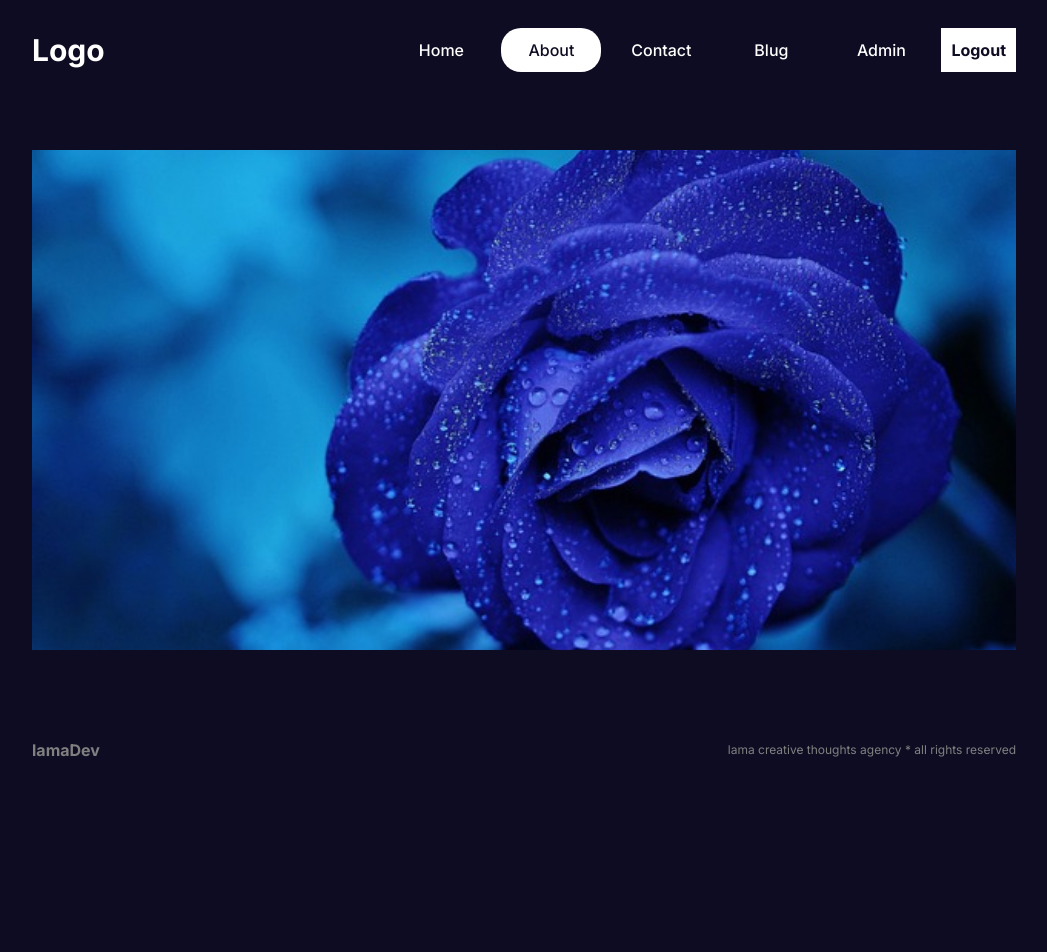
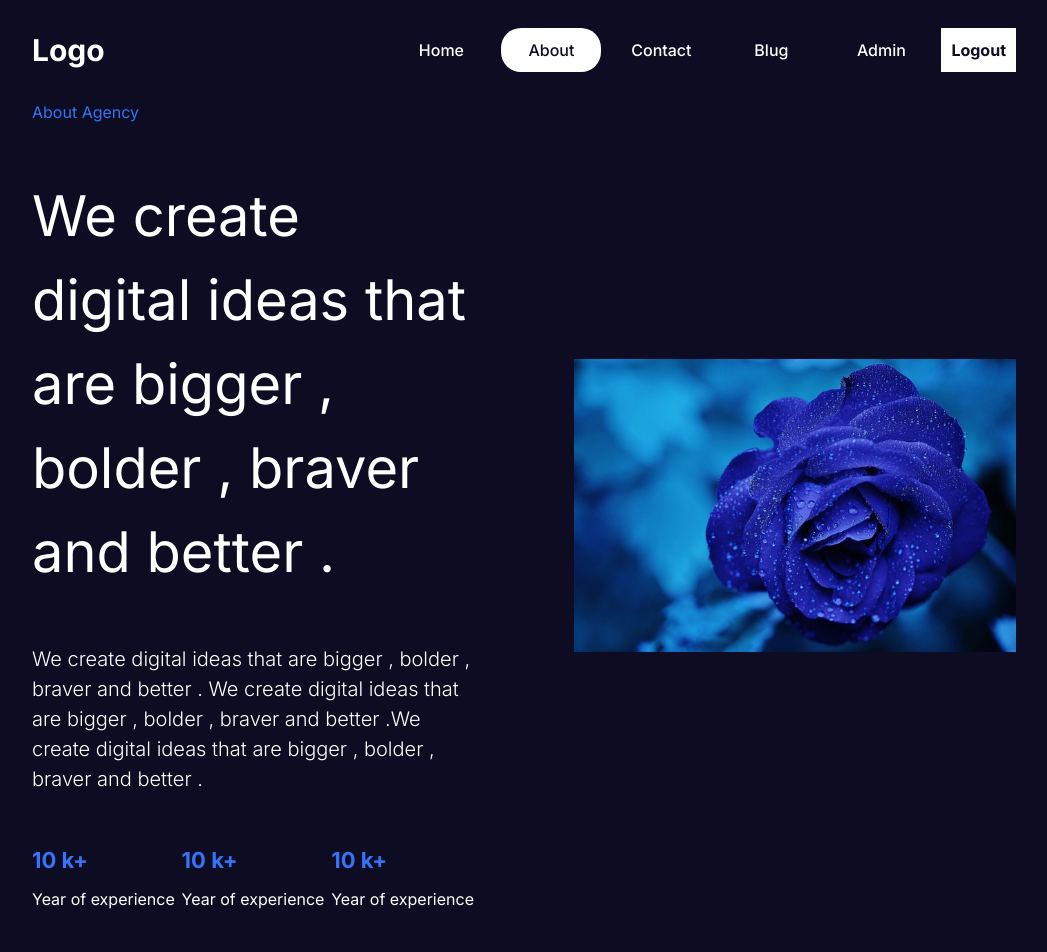
Before and after one commit to alirezatalebizadeh/learn_next_lamadev, a Next.js app: page /about in a window 1280 px wide. Shown: the top 952 px of the page, without its empty margins (116-1163 px from the left). Before the commit the page ends 800 px from the top, so only its background shows below. Built offline with nearby package versions, Linux system fonts and the light colour scheme.

Commit message:
create about page

```diff
--- a/src/app/about/about.module.css
+++ b/src/app/about/about.module.css
@@ -1,5 +1,51 @@
+.container {
+  display: flex;
+  gap: 100px;
+}
+.textContainer {
+  flex: 1;
+  display: flex;
+  flex-direction: column;
+  gap: 50px;
+}
+.subTitle {
+  color: var(--btn);
+}
+.title {
+  font-size: 56px;
+}
+
+.desc {
+  font-size: 20px;
+  font-weight: 300;
+}
+
+.boxes {
+  display: flex;
+  align-items: center;
+  justify-content: space-between;
+}
+
+.box {
+  display: flex;
+  flex-direction: column;
+  gap: 10px;
+}
+
+.box h1 {
+  color: var(--btn);
+  font-size: 22px;
+  font-weight: bold;
+}
+
 .imgContainer {
+  flex: 1;
   position: relative;
-  width: 100%;
-  height: 500px;
+  border-radius: 10px;
+  overflow: hidden;
 }
+
+.img {
+  object-fit: contain;
+  border-radius: 10px;
+}
--- a/src/app/about/page.jsx
+++ b/src/app/about/page.jsx
@@ -4,8 +4,42 @@ import styles from "./about.module.css";
 export default function AboutPage() {
   return (
     <div>
-      <div className={styles.imgContainer}>
-        <Image src="/flower2.png" className={`object-cover`} alt="about" fill />
+      <div className={styles.container}>
+        <div className={styles.textContainer}>
+          <h2 className={styles.subTitle}>About Agency</h2>
+          <h1 className={styles.title}>
+            We create digital ideas that are bigger , bolder , braver and better
+            .
+          </h1>
+          <p className={styles.desc}>
+            We create digital ideas that are bigger , bolder , braver and better
+            . We create digital ideas that are bigger , bolder , braver and
+            better .We create digital ideas that are bigger , bolder , braver
+            and better .
+          </p>
+          <div className={styles.boxes}>
+            <div className={styles.box}>
+              <h1>10 k+</h1>
+              <p>Year of experience</p>
+            </div>
+            <div className={styles.box}>
+              <h1>10 k+</h1>
+              <p>Year of experience</p>
+            </div>
+            <div className={styles.box}>
+              <h1>10 k+</h1>
+              <p>Year of experience</p>
+            </div>
+          </div>
+        </div>
+        <div className={styles.imgContainer}>
+          <Image
+            src="/flower2.png"
+            alt="about page"
+            fill
+            className={styles.img}
+          />
+        </div>
       </div>
     </div>
   );
--- a/src/app/home.module.css
+++ b/src/app/home.module.css
@@ -1,20 +1,20 @@
 .container {
   display: flex;
-  gap: 50px;
+  gap: 100px;
 }
 
 .textContainer {
   flex: 1;
   display: flex;
   flex-direction: column;
-  gap: 50px;
+  gap: 20px;
 }
 .imageContainer {
   position: relative;
   flex: 1;
 }
 .title {
-  font-size: 96px;
+  font-size: 76px;
 }
 .desc {
   font-size: 20px;
@@ -24,19 +24,23 @@
   gap: 20px;
 }
 
-.leftBtn {
-  background-color: var(--btn);
-  color: var(--text);
-}
 .button {
   padding: 20px;
   min-width: 120px;
   cursor: pointer;
   border: none;
   border-radius: 5px;
+  background-color: var(--btn);
+  color: var(--text);
 }
 
+/* .buttons:nth-child(0) {
+  background-color: var(--btn);
+  color: var(--text);
+} */
+
 .heroImg {
+  border-radius: 10px;
 }
 .brands {
   width: 500px;
--- a/src/app/page.js
+++ b/src/app/page.js
@@ -11,9 +11,7 @@ export default function Home() {
           Lorem imsum lorem ipsom colred red{" "}
         </p>
         <div className={styles.buttons}>
-          <button className={(styles.button, styles.leftBtn)}>
-            Learn More
-          </button>
+          <button className={styles.button}>Learn More</button>
           <button className={styles.button}>Contact</button>
         </div>
         <div className={styles.brands}>
```
